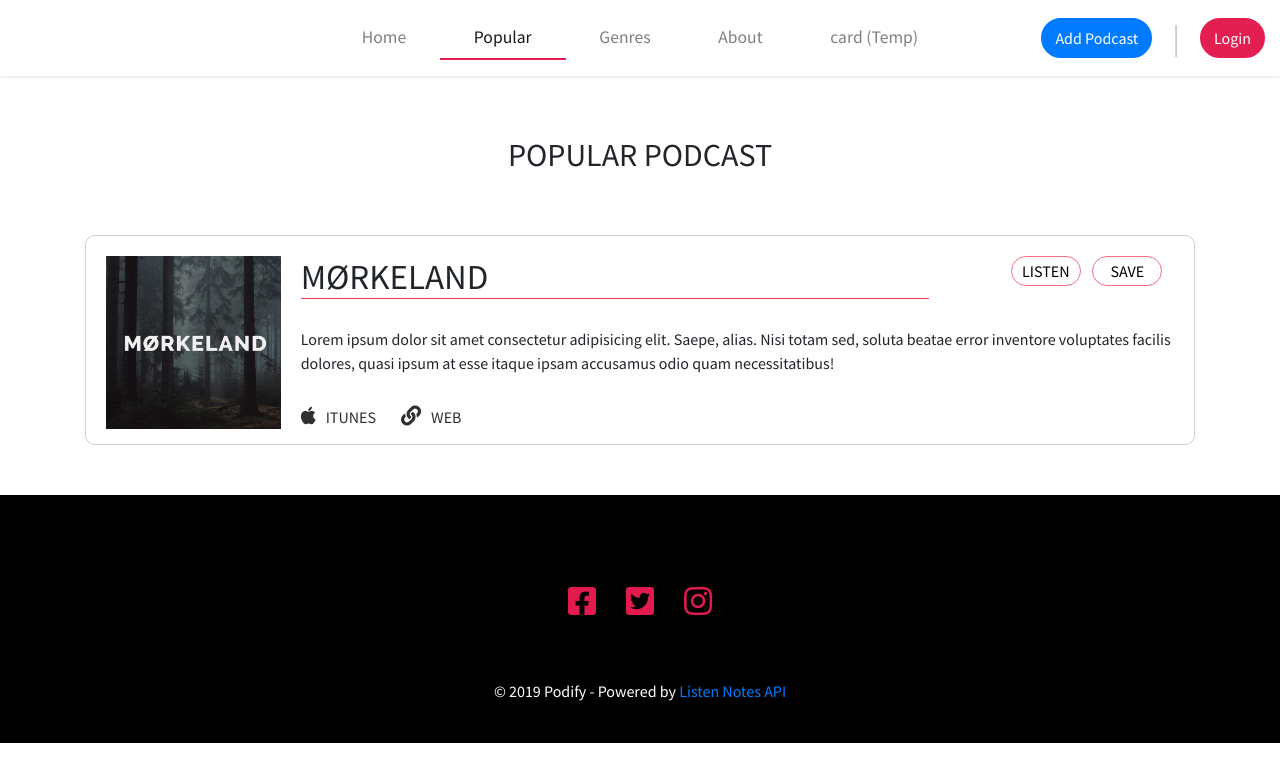
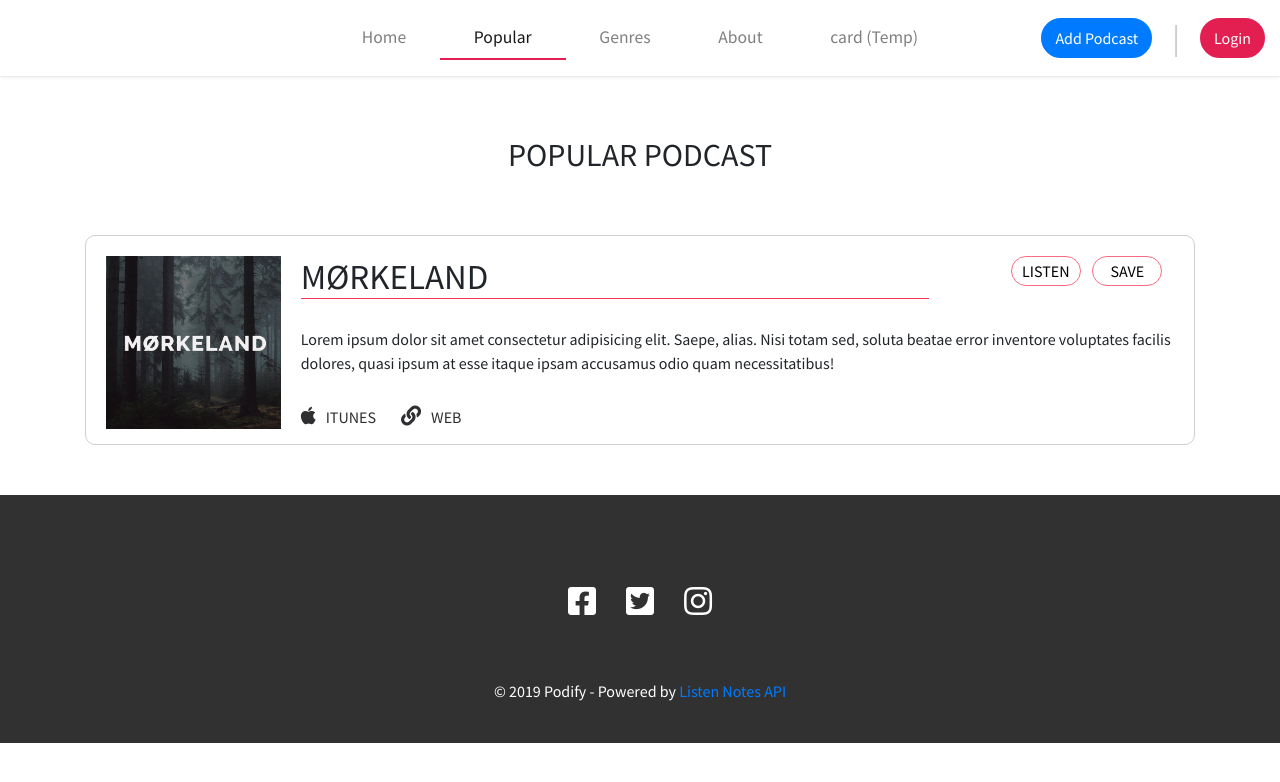
Before and after one commit to Jabser/Podify, a React (Create React App) app: page /popular in a window 1280 px wide. Shown: the top 782 px of the page. Built offline with nearby package versions, Linux system fonts and the light colour scheme.

Commit message:
Footer - Finalized styling

```diff
--- a/src/sass/app.scss
+++ b/src/sass/app.scss
@@ -74,7 +74,7 @@ body {
 // ****************************************** //
 /* Footer */
 .footer {
-  background-color: black;
+  background-color: #313131;
   color: #fff;
   padding: 50px 0 20px 0;
   box-sizing: content-box;
@@ -85,11 +85,11 @@ body {
 
     .fab {
       margin: 0 15px;
-      color: #e21a4e;
+      color: #fff;
       transition: .2s;
 
       &:hover {
-        color: #b91640;
+        color: #ccc;
       }
     }
   }
```
